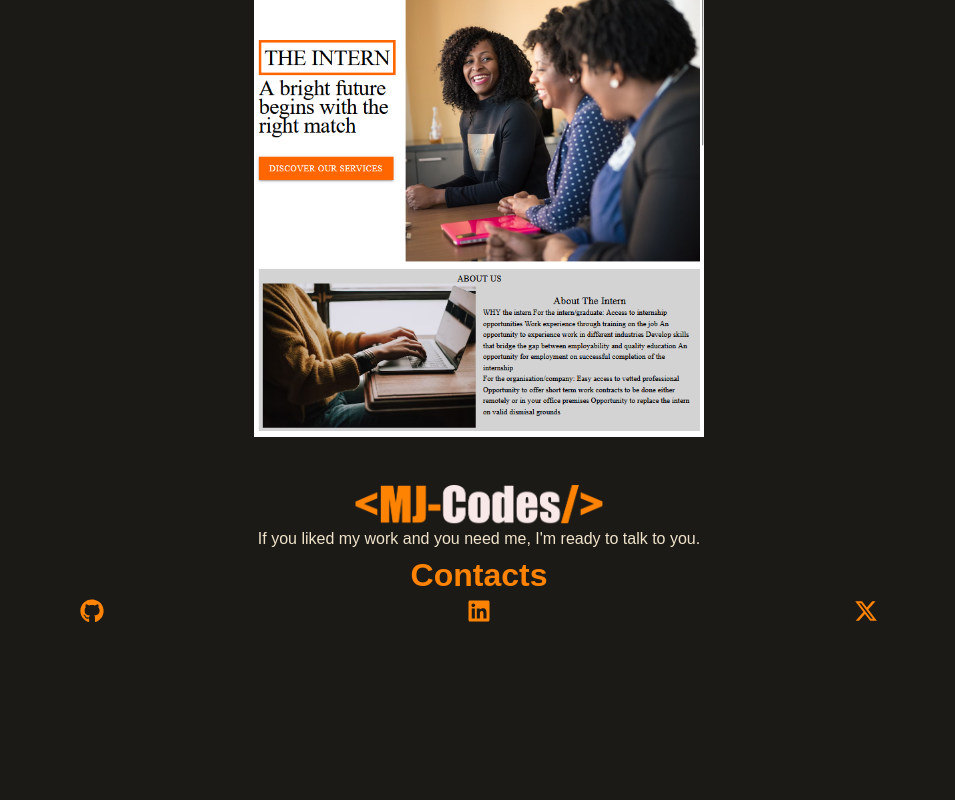
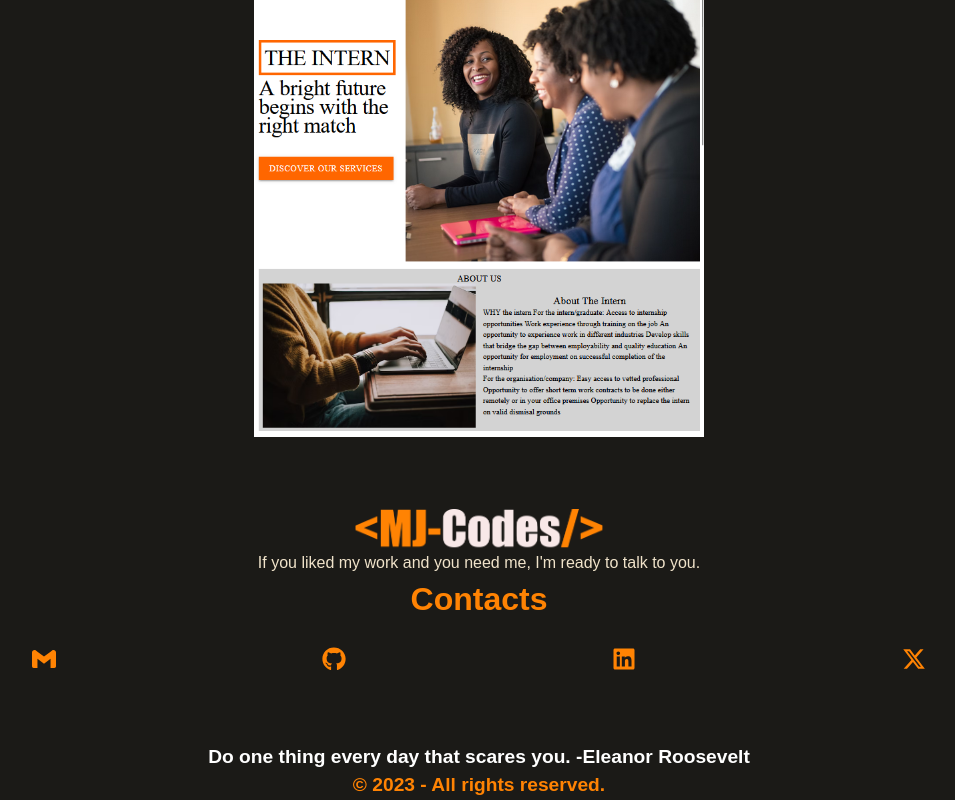
Before and after one commit to Cavein254/Cavein254.github.io, a React (Vite) app: page / in a window 1280 px wide. Shown: the part 2086-2886 px from the top of the page, without its empty margins (161-1116 px from the left). Before the commit the page ends 2709 px from the top, so only its background shows below. Built offline with nearby package versions, Linux system fonts and the light colour scheme.

Commit message:
Add email

```diff
--- a/src/App.tsx
+++ b/src/App.tsx
@@ -5,19 +5,23 @@
 import Works from "@/scenes/works";
 import { SelectedPage } from "@/shared/types";
 import { useState } from "react";
+import Footer from "./scenes/footer";
 
 function App() {
-  const [selectedPage, setSelectedPage] = useState<SelectedPage>(SelectedPage.Home);
+  const [selectedPage, setSelectedPage] = useState<SelectedPage>(
+    SelectedPage.Home
+  );
 
   return (
     <>
-     <NavBar setSelectedPage={setSelectedPage} selectedPage={selectedPage}/>
-     <Home />
-     <Skills />
-     <Works />
-     <Contact />
+      <NavBar setSelectedPage={setSelectedPage} selectedPage={selectedPage} />
+      <Home />
+      <Skills />
+      <Works />
+      <Contact />
+      <Footer />
     </>
-  )
+  );
 }
 
-export default App
+export default App;
--- a/src/scenes/contacts/index.tsx
+++ b/src/scenes/contacts/index.tsx
@@ -3,10 +3,24 @@
 import { FaGithub } from "react-icons/fa6";
 import { FaLinkedin } from "react-icons/fa";
 import { FaXTwitter } from "react-icons/fa6";
+import { SiGmail } from "react-icons/si";
 
+export const ButtonMailto = ({ mailto }) => {
+  return (
+    <Link
+      to="#"
+      onClick={(e) => {
+        window.location.href = mailto;
+        e.preventDefault();
+      }}
+    >
+      <SiGmail size={24} />
+    </Link>
+  );
+};
 const Contact = () => {
   return (
-    <div id="contacts">
+    <div id="contacts" className="py-6">
       <div className="flex flex-col items-center justify-center pt-8">
         <img src={Logo} alt="logo" className="w-[200px] sm:w-[250px]" />
         <div className="px-16">
@@ -17,7 +31,8 @@
         <h4 className="text-center text-[2rem] font-bold text-secondary-200">
           Contacts
         </h4>
-        <div className="flex flex-col items-center justify-center gap-2 px-16 text-secondary-200 sm:flex-row sm:justify-around">
+        <div className="my-6 flex flex-col items-center justify-center gap-2 px-16 text-secondary-200 sm:flex-row sm:justify-around">
+          <ButtonMailto mailto="mailto:caveomuthama@gmail.com" />
           <Link to="https://github.com/Cavein254">
             <FaGithub size={24} />
           </Link>
--- /dev/null
+++ b/src/scenes/footer/index.tsx
@@ -0,0 +1,16 @@
+const Footer = () => {
+  const year = new Date().getFullYear();
+
+  return (
+    <div className="my-6">
+      <p className="text-center text-[1.2rem] font-bold text-white">
+        Do one thing every day that scares you. -Eleanor Roosevelt
+      </p>
+      <p className="text-center text-[1.2rem] font-bold text-secondary-200">
+        &copy; {year} - All rights reserved.
+      </p>
+    </div>
+  );
+};
+
+export default Footer;
```
